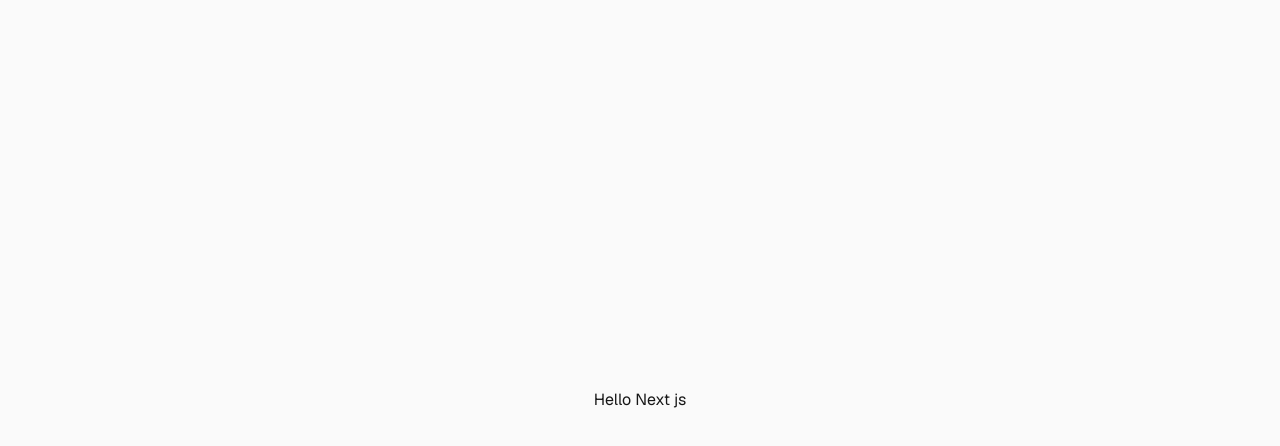
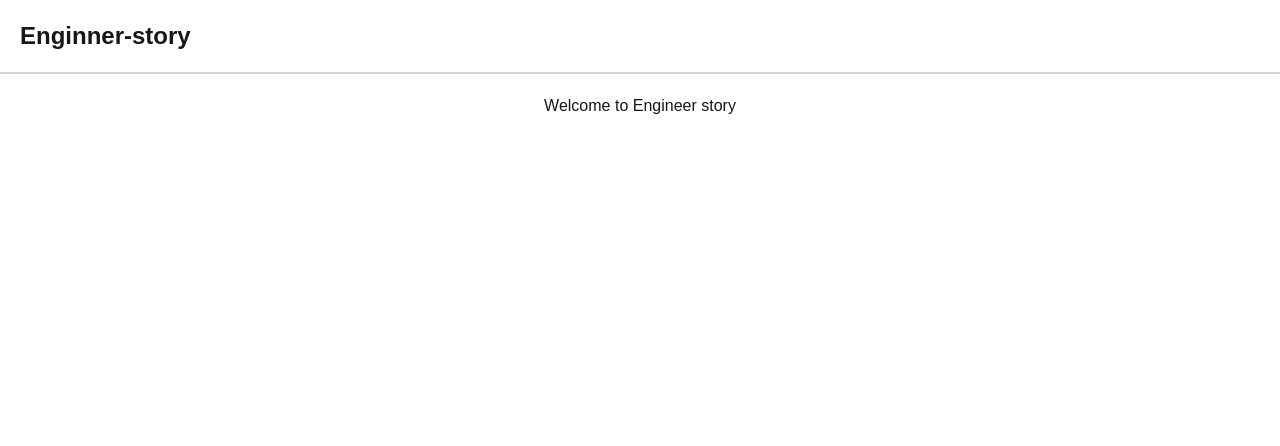
Before and after one commit to fazlerabbi8/Next-js-Learning01, a Next.js app: page / in a window 1280 px wide. Shown: the top 446 px of the page. Built offline with nearby package versions, Linux system fonts and the light colour scheme.

Commit message:
explored basic routing.

```diff
--- /dev/null
+++ b/src/app/about/contact/page.jsx
@@ -0,0 +1,10 @@
+
+const Contact = () => {
+    return (
+        <div>
+            <h3>my contsct:0123654789</h3>
+        </div>
+    );
+};
+
+export default Contact;
--- /dev/null
+++ b/src/app/components/Header.jsx
@@ -0,0 +1,13 @@
+import React from 'react';
+
+const Header = () => {
+    return (
+        <div>
+            <header className='px-5 py-5 border-b-2 border-gray-300'>
+                <h3 className='text-2xl font-bold'>Enginner-story</h3>
+            </header>
+        </div>
+    );
+};
+
+export default Header;
--- a/src/app/layout.js
+++ b/src/app/layout.jsx
@@ -1,5 +1,6 @@
 import { Geist, Geist_Mono } from "next/font/google";
 import "./globals.css";
+import Header from "./components/Header";
 
 const geistSans = Geist({
   variable: "--font-geist-sans",
@@ -22,7 +23,12 @@ export default function RootLayout({ children }) {
       lang="en"
       className={`${geistSans.variable} ${geistMono.variable} h-full antialiased`}
     >
-      <body className="min-h-full flex flex-col">{children}</body>
+      <body className="min-h-full flex flex-col">
+        <Header></Header>
+        <main className="px-5 py-5">
+          {children}
+        </main>
+      </body>
     </html>
   );
 }
--- /dev/null
+++ b/src/app/login/page.jsx
@@ -0,0 +1,12 @@
+
+const Login
+ = () => {
+    return (
+        <div>
+            <h3>Welcome to Login
+            </h3>
+        </div>
+    );
+};
+
+export default Login;
--- a/src/app/page.js
+++ /dev/null
@@ -1,9 +0,0 @@
-
-
-export default function Home() {
-  return (
-    <div className="flex flex-col flex-1 items-center justify-center bg-zinc-50 font-sans dark:bg-black">
-     Hello Next js
-    </div>
-  );
-}
--- /dev/null
+++ b/src/app/page.jsx
@@ -0,0 +1,9 @@
+
+
+export default function Home() {
+  return (
+    <div className="flex flex-col flex-1 items-center justify-center">
+     <h3>Welcome to Engineer story</h3>
+    </div>
+  );
+}
--- /dev/null
+++ b/src/app/register/page.jsx
@@ -0,0 +1,11 @@
+import React from 'react';
+
+const register = () => {
+    return (
+        <div>
+            <h3>welcome to register</h3>
+        </div>
+    );
+};
+
+export default register;
```
